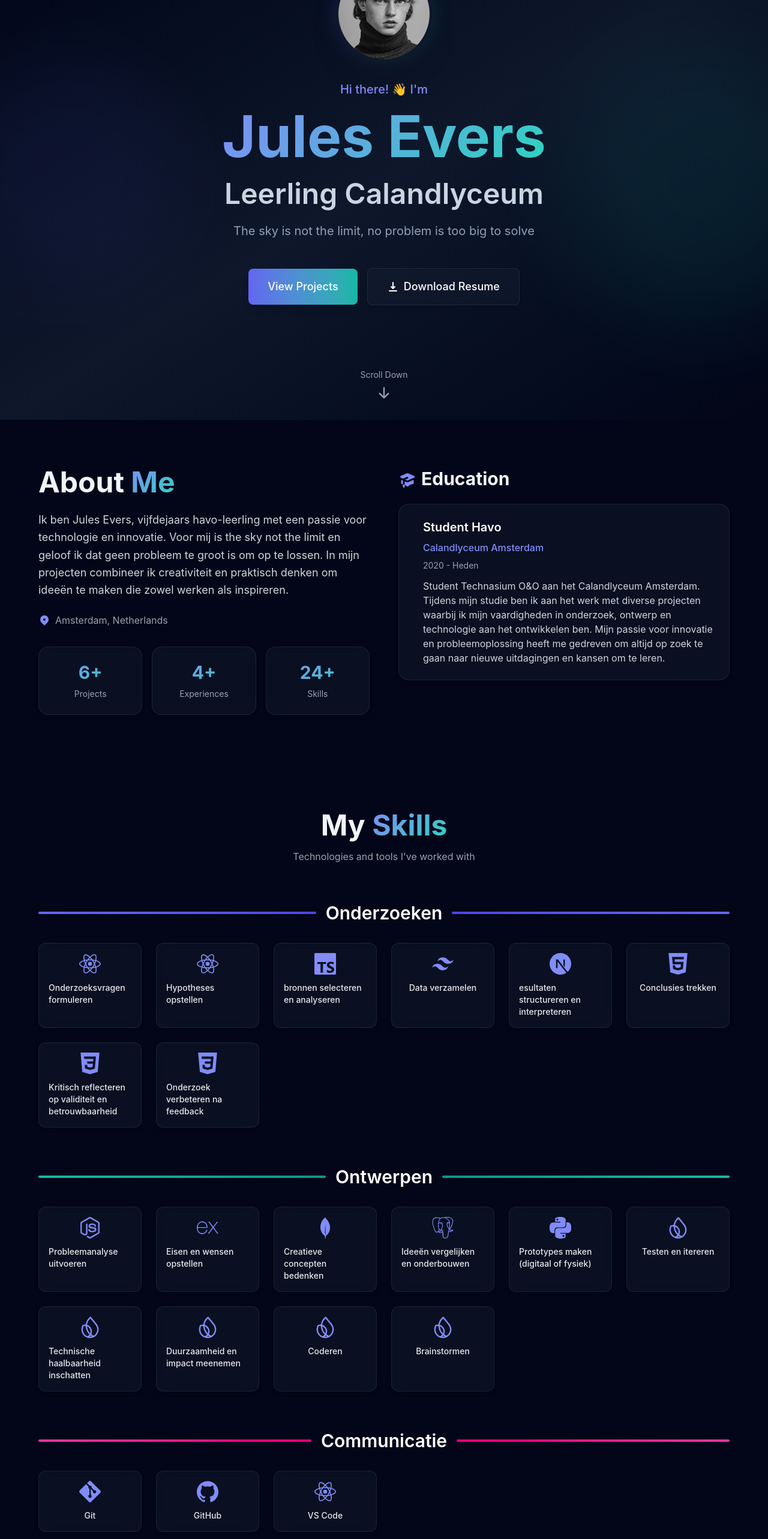
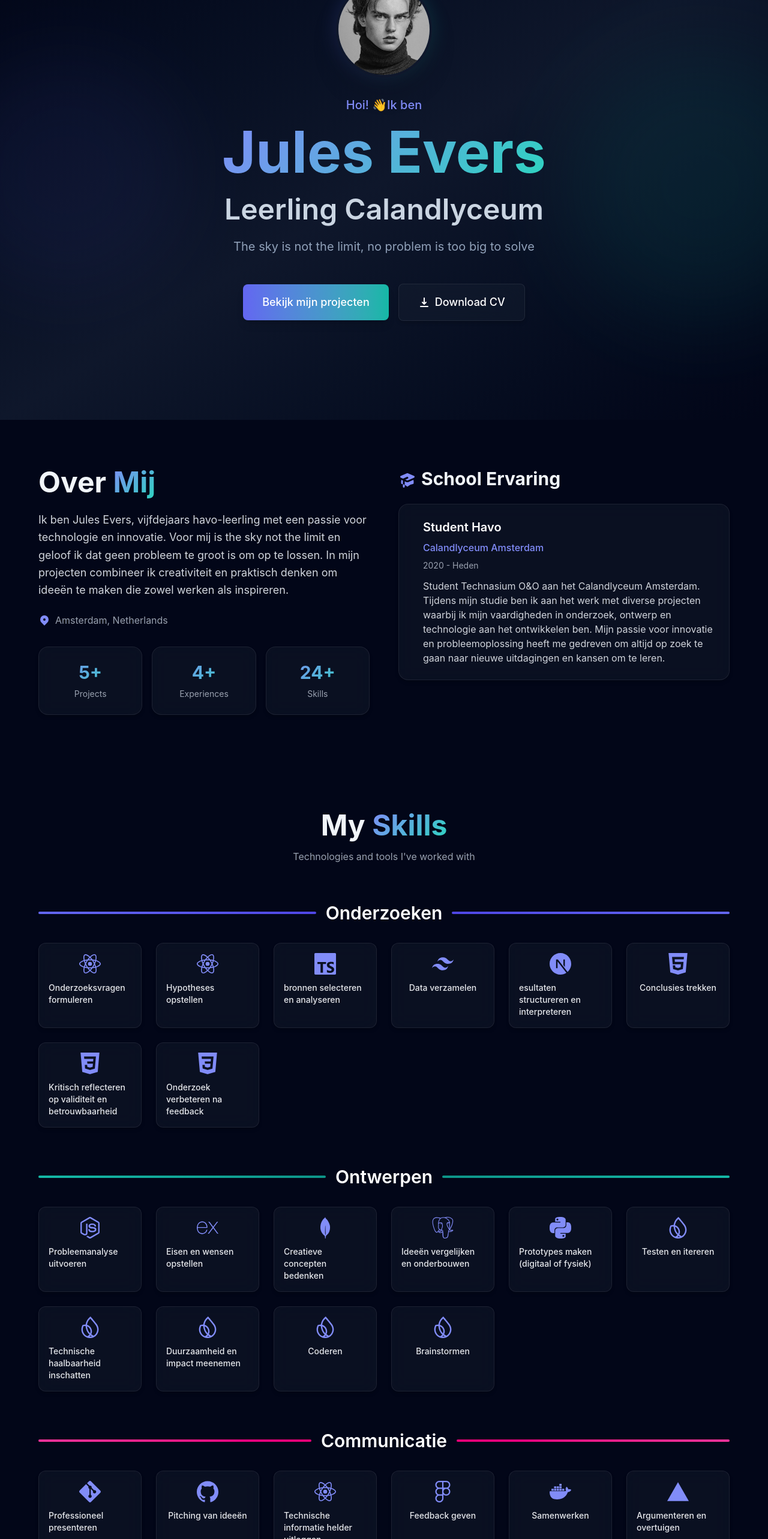
Before and after one commit to MrWoWNL/Portfolio-O-O, a React (Vite) app: page / in a window 1280 px wide. Shown: the part 100-2666 px from the top of the page at 60% size. Built offline with nearby package versions, Linux system fonts and the light colour scheme.

Commit message:
Update App.jsx with Snowfall

```diff
--- a/package.json
+++ b/package.json
@@ -13,7 +13,8 @@
     "framer-motion": "^12.27.5",
     "react": "^19.2.0",
     "react-dom": "^19.2.0",
-    "react-icons": "^5.5.0"
+    "react-icons": "^5.5.0",
+    "react-snowfall": "^2.4.0"
   },
   "devDependencies": {
     "@eslint/js": "^9.39.1",
--- a/src/App.jsx
+++ b/src/App.jsx
@@ -34,7 +34,19 @@
    return (
     <div className="relative min-h-screen bg-slate-950 text-slate-100">
 
-
+      <Snowfall
+        color="#014e6d"
+        snowflakeCount={200}
+        style={{
+          position: 'fixed',
+          width: '100%',
+          height: '100%',
+          top: 0,
+          left: 0,
+          pointerEvents: 'none',
+          zIndex: 0,
+        }}
+      />
 
       <div className="relative z-10">
         <Navbar />
--- a/src/data/portfolioData.js
+++ b/src/data/portfolioData.js
@@ -146,42 +146,42 @@
 
         // Tools & Technologies
         {
-            name: "Git",
+            name: "Professioneel presenteren",
             category: "Communicatie",
             icon: "SiGit",
         },
         {
-            name: "GitHub",
+            name: "Pitching van ideeën",
             category: "Communicatie",
             icon: "SiGithub",
         },
         {
-            name: "VS Code",
+            name: "Technische informatie helder uitleggen",
             category: "Communicatie",
             icon: "SiVisualstudiocode",
         },
         {
-            name: "Figma",
-            category: "tools",
+            name: "Feedback geven",
+            category: "Communicatie",
             icon: "SiFigma",
         },
         {
-            name: "Docker",
-            category: "tools",
+            name: "Samenwerken",
+            category: "Communicatie",
             icon: "SiDocker",
         },
         {
-            name: "Vercel",
-            category: "tools",
+            name: "Argumenteren en overtuigen",
+            category: "Communicatie",
             icon: "SiVercel",
         },
     ],
 
-    // ========== PROJECTS ==========
+    // ========== Leerjaren ==========
     // Each project should include: title, description, tech stack, links, and image
     projects: [
         {
-            title: "TaskFlow Pro",
+            title: "1H/V",
             description: "A modern task management application with real-time collaboration features. Built with React and Firebase, it helps teams stay organized and productive.",
             techStack: ["React", "Firebase", "Tailwind CSS", "Framer Motion"],
             githubLink: "https://github.com/yourusername/taskflow-pro",
@@ -190,7 +190,7 @@
             featured: true, // Mark your best projects as featured
         },
         {
-            title: "WeatherVue",
+            title: "2H/V",
             description: "A beautiful weather application that provides accurate forecasts using real-time data from multiple APIs. Features location-based weather and air quality index.",
             techStack: ["Next.js", "TypeScript", "OpenWeather API", "Chart.js"],
             githubLink: "https://github.com/yourusername/weathervue",
@@ -199,7 +199,7 @@
             featured: true,
         },
         {
-            title: "CodeSnippet Manager",
+            title: "3H/V",
             description: "A developer tool for storing and organizing code snippets with syntax highlighting. Supports multiple programming languages and cloud sync.",
             techStack: ["React", "Node.js", "MongoDB", "Express"],
             githubLink: "https://github.com/yourusername/codesnippet-manager",
@@ -208,7 +208,7 @@
             featured: false,
         },
         {
-            title: "Portfolio Generator",
+            title: "4H",
             description: "An open-source tool that helps developers create their portfolio websites using templates. Supports markdown content and easy deployment.",
             techStack: ["Vue.js", "Nuxt.js", "Tailwind CSS"],
             githubLink: "https://github.com/yourusername/portfolio-generator",
@@ -217,7 +217,7 @@
             featured: false,
         },
         {
-            title: "Fitness Tracker App",
+            title: "Meesterproef 5H",
             description: "Mobile-responsive fitness tracking application with workout plans, progress tracking, and nutrition logging. Gamification features to keep users motivated.",
             techStack: ["React Native", "Firebase", "Redux"],
             githubLink: "https://github.com/yourusername/fitness-tracker",
@@ -225,15 +225,7 @@
             image: "/project5.jpg",
             featured: false,
         },
-        {
-            title: "E-Learning Platform",
-            description: "A comprehensive learning management system with video courses, quizzes, and progress tracking. Supports multiple instructors and student enrollment.",
-            techStack: ["Next.js", "PostgreSQL", "Prisma", "Stripe"],
-            githubLink: "https://github.com/yourusername/elearning-platform",
-            liveLink: null, // Set to null if no live demo
-            image: "/project6.jpg",
-            featured: false,
-        },
+
     ],
 
     // ========== EXPERIENCE / ACHIEVEMENTS ==========
--- a/src/sections/About.jsx
+++ b/src/sections/About.jsx
@@ -24,7 +24,7 @@
                     transition={{ duration: 0.6 }}
                 >
                     <h2 className="text-4xl md:text-5xl font-bold mb-6">
-                        About <span className="gradient-text">Me</span>
+                        Over <span className="gradient-text">Mij</span>
                     </h2>
 
                     <p className="text-lg text-gray-300 dark:text-gray-300 light:text-gray-700 leading-relaxed mb-6">
@@ -71,7 +71,7 @@
                 >
                     <h3 className="text-3xl font-bold mb-6">
                         <HiAcademicCap className="inline-block text-primary-400 mr-2" />
-                        Education
+                        School Ervaring
                     </h3>
 
                     {education.map((edu, index) => (
--- a/src/sections/Hero.jsx
+++ b/src/sections/Hero.jsx
@@ -3,7 +3,7 @@
 import { useState } from 'react';
 import Button from '../components/ui/Button';
 import portfolioData from '../data/portfolioData';
-
+import Snowfall from 'react-snowfall';
 const Hero = () => {
     const { name, role, tagline, profileImage } = portfolioData.personal;
     const { fileName } = portfolioData.resume;
@@ -21,8 +21,23 @@
             {/* Animated Background */}
             <div className="absolute inset-0 -z-10">
                 <div className="absolute inset-0 bg-gradient-to-br from-slate-950 via-slate-900 to-slate-950" />
+                <Snowfall
+                        color="#014e6d"
+                        snowflakeCount={200}
+                        style={{
+                          position: 'fixed',
+                          width: '100%',
+                          height: '100%',
+                          top: 0,
+                          left: 0,
+                          pointerEvents: 'none',
+                          zIndex: 0,
+                        }}
+                      />
+
 
                 {/* Animated gradient orbs */}
+
                 <motion.div
                     className="absolute top-1/4 -left-20 w-96 h-96 bg-primary-500/20 rounded-full blur-3xl"
                     animate={{
@@ -87,7 +102,7 @@
                         animate={{ opacity: 1 }}
                         transition={{ delay: 0.2 }}
                     >
-                        Hi there! 👋 I'm
+                       Hoi! 👋Ik ben
                     </motion.p>
 
                     {/* Name */}
@@ -132,7 +147,7 @@
                             size="lg"
                             onClick={scrollToProjects}
                         >
-                            View Projects
+                            Bekijk mijn projecten
                         </Button>
                         <Button
                             variant="secondary"
@@ -141,7 +156,7 @@
                             download
                             icon={<HiDownload />}
                         >
-                            Download Resume
+                            Download CV
                         </Button>
                     </motion.div>
                 </motion.div>
@@ -165,8 +180,7 @@
                         className="flex flex-col items-center gap-2 text-gray-400 cursor-pointer"
                         onClick={() => document.querySelector('#about')?.scrollIntoView({ behavior: 'smooth' })}
                     >
-                        <span className="text-sm">Scroll Down</span>
-                        <HiArrowDown className="text-2xl" />
+
                     </motion.div>
                 </motion.div>
             </div>
```
Also changed, not shown: 1 other file (tests, documents, lock files or other folders).
